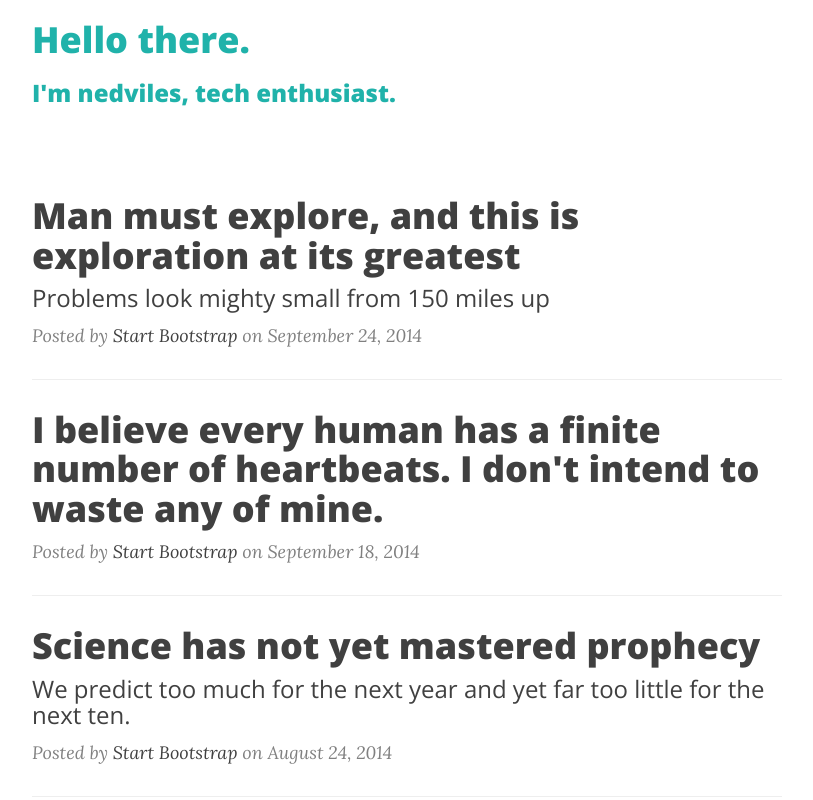
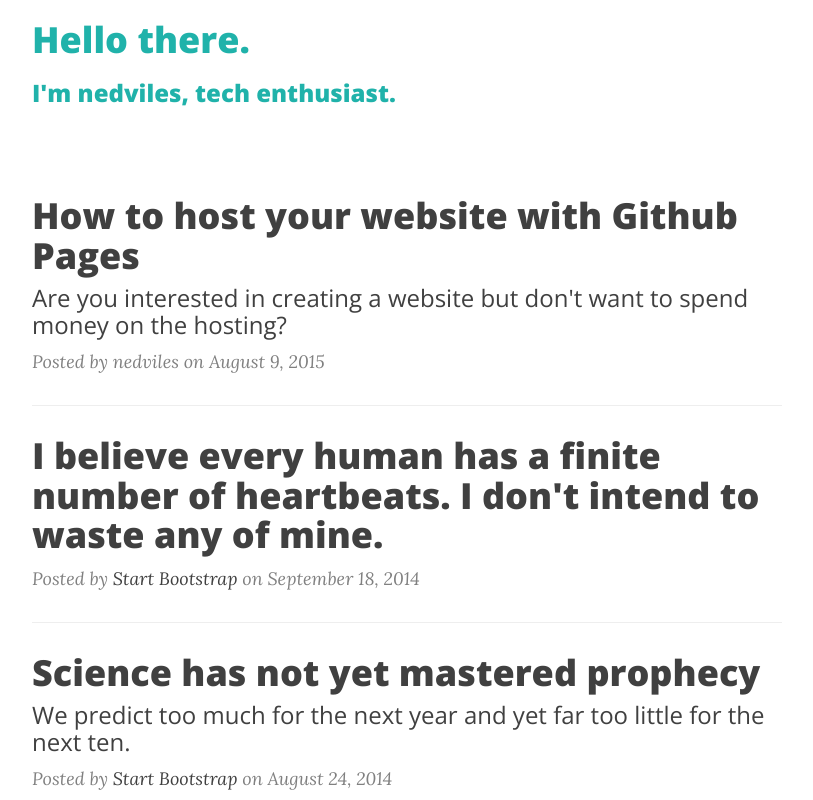
Before and after one commit to nedviles/nedviles.github.io, a plain HTML site: page index.html in a window 1280 px wide. Shown: the top 800 px of the page, without its empty margins (233-1046 px from the left). Drawn offline with nearby package versions, Linux system fonts and the light colour scheme.

Commit message:
Update index.html

```diff
--- a/index.html
+++ b/index.html
@@ -38,15 +38,15 @@
         <div class="row">
             <div class="col-lg-8 col-lg-offset-2 col-md-10 col-md-offset-1">
                 <div class="post-preview">
-                    <a href="post.html">
+                    <a href="host-website-github.html">
                         <h2 class="post-title">
-                            Man must explore, and this is exploration at its greatest
+                            How to host your website with Github Pages
                         </h2>
                         <h3 class="post-subtitle">
-                            Problems look mighty small from 150 miles up
+                            Are you interested in creating a website but don't want to spend money on the hosting?
                         </h3>
                     </a>
-                    <p class="post-meta">Posted by <a href="#">Start Bootstrap</a> on September 24, 2014</p>
+                    <p class="post-meta">Posted by nedviles on August 9, 2015</p>
                 </div>
                 <hr>
                 <div class="post-preview">
```
